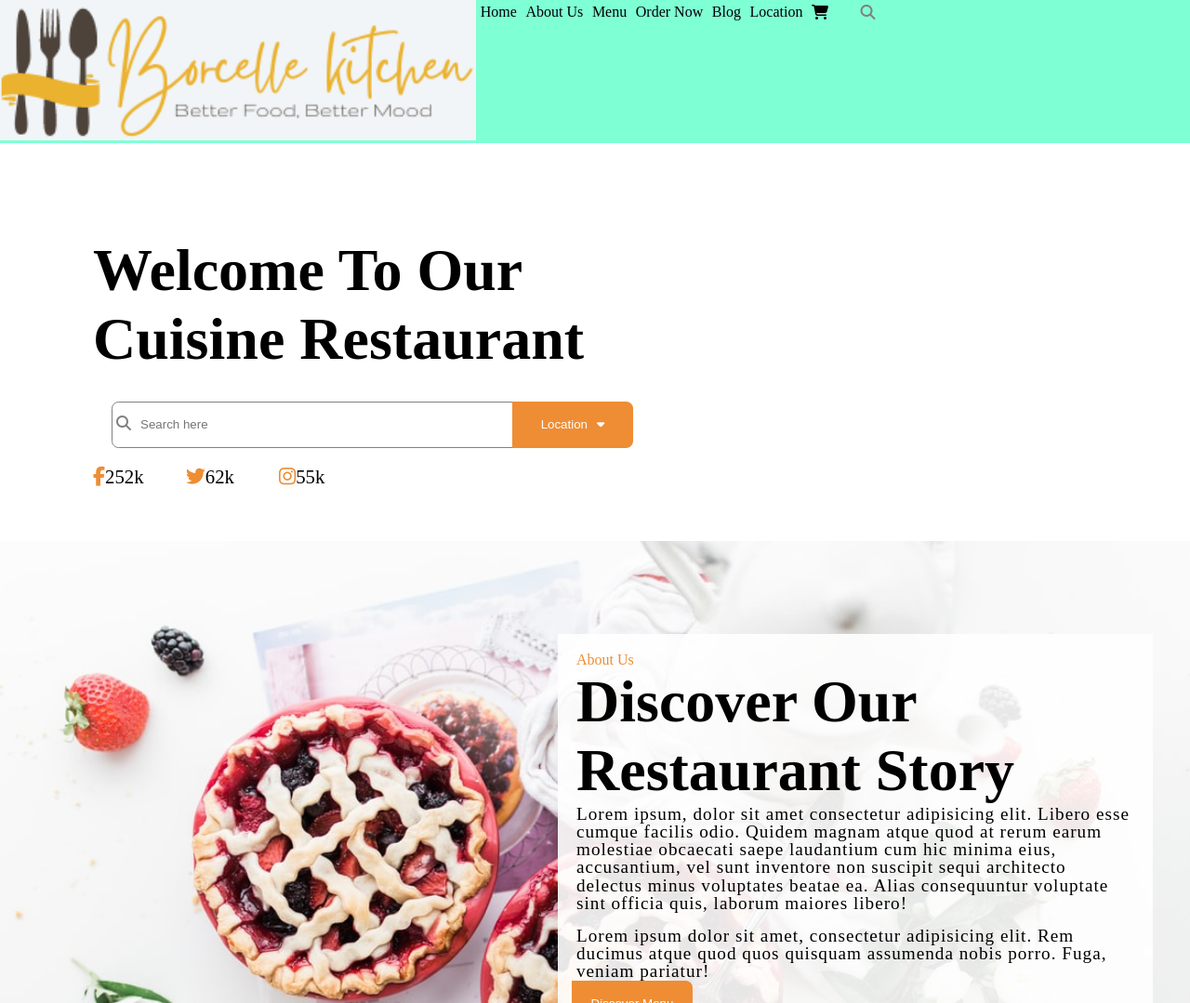
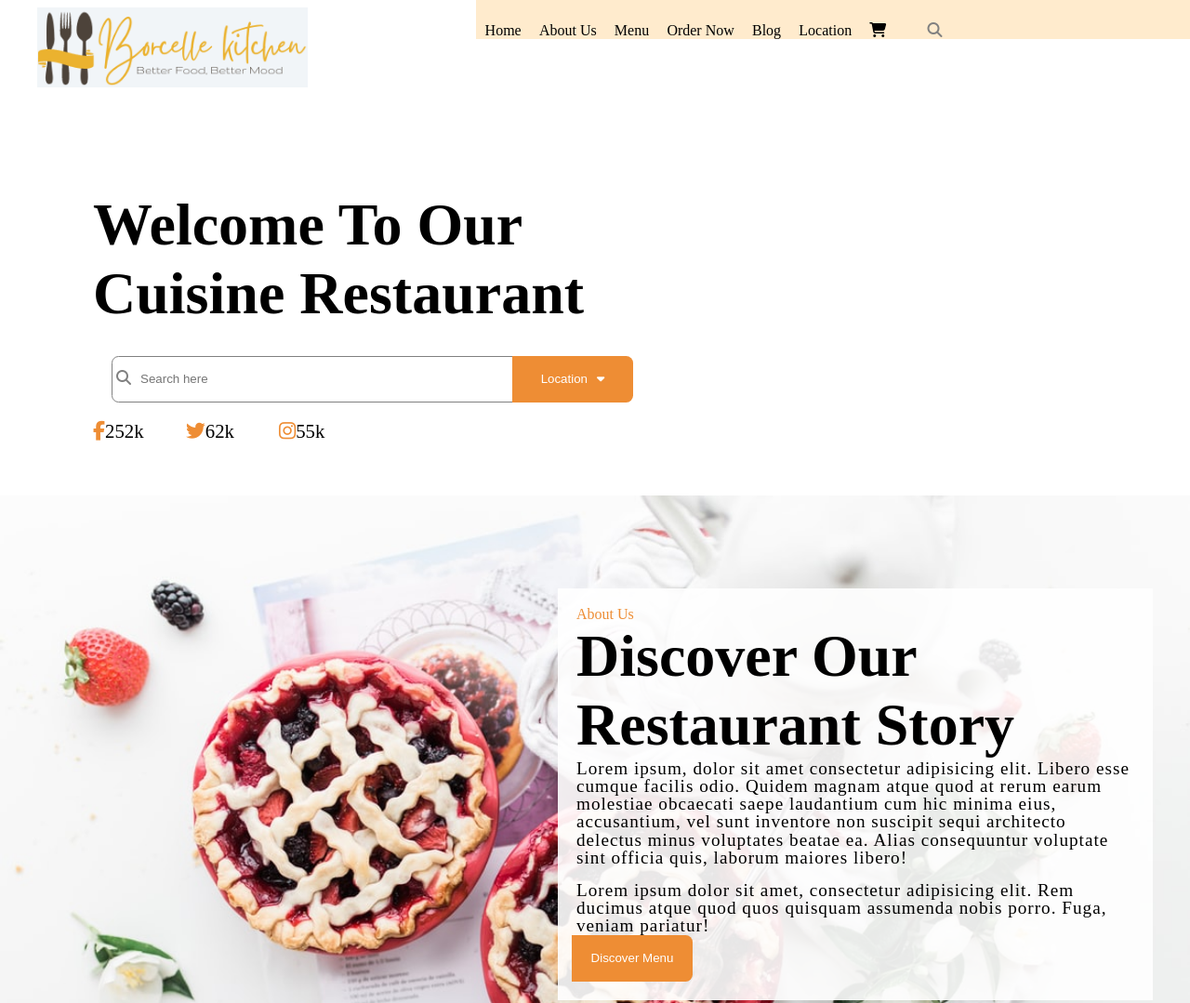
Before and after one commit to jcs-denverdev/restaurant, a plain HTML site: page index.html in a window 1280 px wide. Shown: the top 1079 px of the page at 93% size. Drawn offline with Linux system fonts and the light colour scheme.

Commit message:
header navbar padding

```diff
--- a/css/style.css
+++ b/css/style.css
@@ -104,7 +104,7 @@ table {
   font: 700 4em 'PT Serif';
 }
 
-.nav, .navbar a {
+.navbar li {
   text-decoration: none;
   font: 300 1em 'PT Serif';
   color: black;
@@ -124,7 +124,6 @@ table {
 /*******************************************/
 
 header {
-  background-color: aquamarine;
   float: left;
   width: 100%;
 }
@@ -135,17 +134,21 @@ header div.img-container {
 }
 
 header div.img-container img {
-  width: 100%;
+  width: 60%;
+  margin-left: 2em;
+  padding: .5em;
 }
 
 header nav.navbar {
   float: left;
   width: 60%;
+  padding: 1.5em 0 0 0;
+  background-color: blanchedalmond;
 }
 
 nav.navbar li {
   float: left;
-  padding: .3em;
+  padding: 0 .6em;
 }
 
 /******************************************
```
